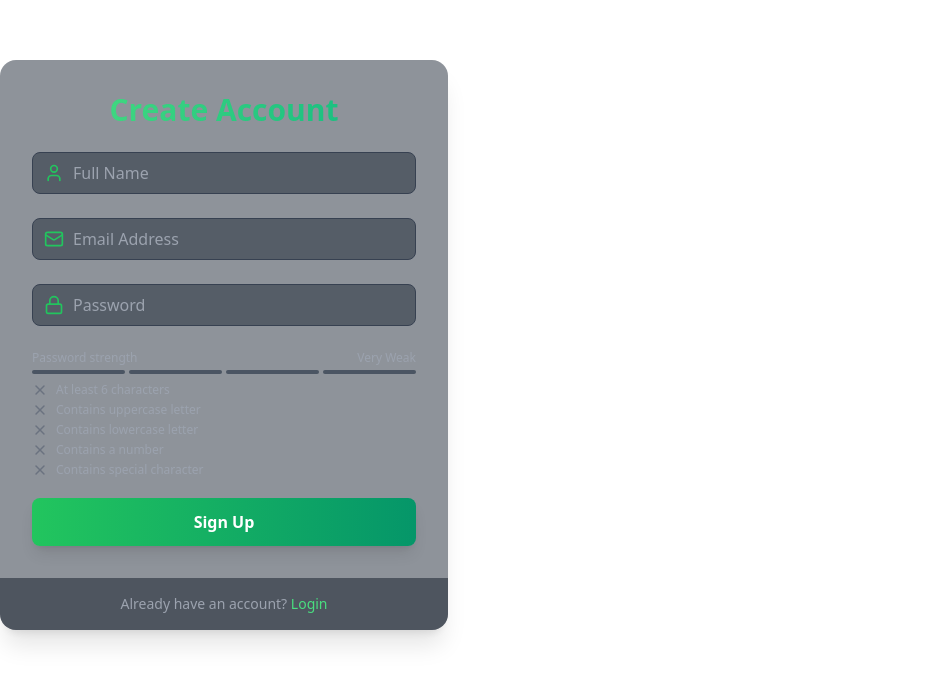
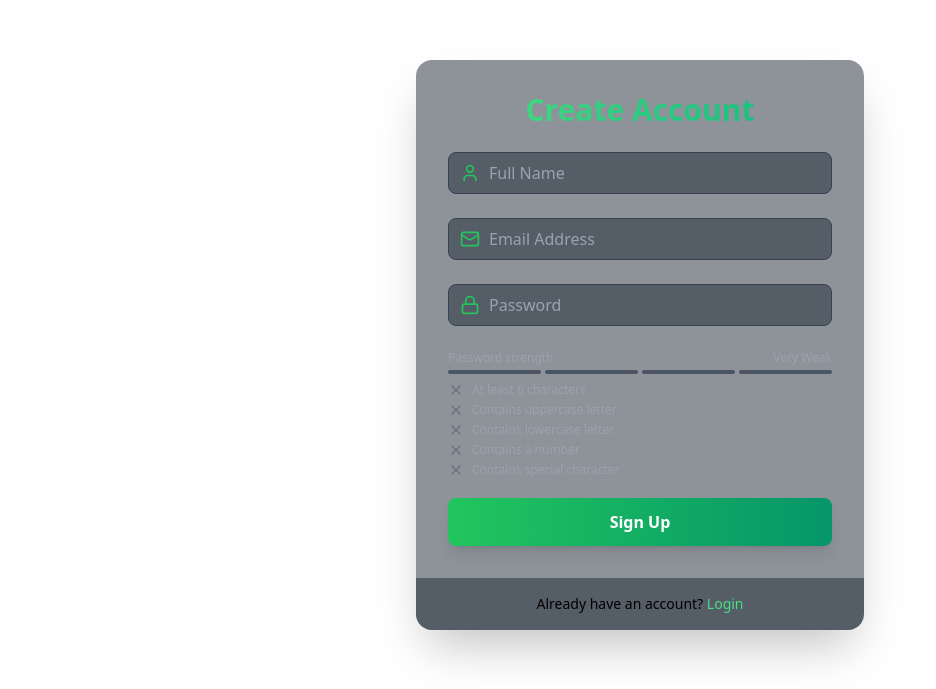
Before and after one commit to jaswanth115/Eventure_Admin, a React (Vite) app in the folder frontend/: page /signup in a window 1280 px wide. Shown: the part 111-800 px from the top of the page, without its empty margins (0-936 px from the left). Built offline with nearby package versions, Linux system fonts and the light colour scheme; no server answers.

Commit message:
all packages page designed

```diff
--- a/frontend/src/App.jsx
+++ b/frontend/src/App.jsx
@@ -61,7 +61,7 @@ function App() {
     >
 
       {isAuthenticated && user?.isVerified && <Header />}
-      <main className="flex-grow pt-20 md:pt-24 lg:pt-28">
+      <main className="flex-grow pt-20 md:pt-24 lg:pt-28 flex items-center justify-center">
       <Routes>
         <Route
           path='/'
--- a/frontend/src/components/Header.jsx
+++ b/frontend/src/components/Header.jsx
@@ -23,7 +23,7 @@ const Header = () => {
           <Link
             to="/"
             className={`font-serif text-black text-sm sm:text-base transform hover:scale-110 transition duration-200 ease-in-out ${
-              location.pathname === "/" ? "border-b-2 border-white" : ""
+              location.pathname === "/" ? "border-b-2 border-gray-800" : ""
             }`}
           >
             All Packages
@@ -34,7 +34,7 @@ const Header = () => {
               <Link
                 to="/create-package"
                 className={`font-serif text-black text-sm sm:text-base transform hover:scale-110 transition duration-200 ease-in-out ${
-                  location.pathname === "/create-package" ? "border-b-2 border-white" : ""
+                  location.pathname === "/create-package" ? "border-b-2 border-gray-800" : ""
                 }`}
               >
                 Create Package
@@ -42,7 +42,7 @@ const Header = () => {
               <Link
                 to="/assign-roles"
                 className={`font-serif text-black text-sm sm:text-base transform hover:scale-110 transition duration-200 ease-in-out ${
-                  location.pathname === "/assign-roles" ? "border-b-2 border-white" : ""
+                  location.pathname === "/assign-roles" ? "border-b-2 border-gray-800" : ""
                 }`}
               >
                 Assign Roles
@@ -50,7 +50,7 @@ const Header = () => {
               <Link
                 to="/orders"
                 className={`font-serif text-black text-sm sm:text-base transform hover:scale-110 transition duration-200 ease-in-out ${
-                  location.pathname === "/orders" ? "border-b-2 border-white" : ""
+                  location.pathname === "/orders" ? "border-b-2 border-gray-800" : ""
                 }`}
               >
                 Orders
@@ -61,7 +61,7 @@ const Header = () => {
             <Link
               to="/create-package"
               className={`font-serif text-black text-sm sm:text-base transform hover:scale-110 transition duration-200 ease-in-out ${
-                location.pathname === "/create-package" ? "border-b-2 border-white" : ""
+                location.pathname === "/create-package" ? "border-b-2 border-gray-800" : ""
               }`}
             >
               Create Package
@@ -71,7 +71,7 @@ const Header = () => {
             <Link
               to="/my_bookings"
               className={`font-serif text-black text-sm sm:text-base transform hover:scale-110 transition duration-200 ease-in-out ${
-                location.pathname === "/my_bookings" ? "border-b-2 border-white" : ""
+                location.pathname === "/my_bookings" ? "border-b-2 border-gray-800" : ""
               }`}
             >
               My Bookings
--- a/frontend/src/components/PackageCard.jsx
+++ b/frontend/src/components/PackageCard.jsx
@@ -32,7 +32,7 @@ const PackageCard = () => {
 
       {/* Management Name in the center */}
       <div className="flex items-center justify-center h-24">
-        <h2 className="font-yuGothic text-lg sm:text-xl font-bold text-coffee text-center truncate">
+        <h2 className="font-yuGothic text-2xl font-bold text-coffee text-center truncate">
           {pkg.management_name}
         </h2>
       </div>
--- a/frontend/src/pages/LoginPage.jsx
+++ b/frontend/src/pages/LoginPage.jsx
@@ -21,7 +21,7 @@ const LoginPage = () => {
 			initial={{ opacity: 0, y: 20 }}
 			animate={{ opacity: 1, y: 0 }}
 			transition={{ duration: 0.5 }}
-			className='max-w-md w-full bg-gray-800 bg-opacity-50 backdrop-filter backdrop-blur-xl rounded-2xl shadow-xl overflow-hidden'
+			className='max-w-md w-full bg-gray-800 bg-opacity-50 backdrop-filter backdrop-blur-xl rounded-2xl shadow-2xl overflow-hidden'
 		>
 			<div className='p-8'>
 				<h2 className='text-3xl font-bold mb-6 text-center bg-gradient-to-r from-green-400 to-emerald-500 text-transparent bg-clip-text'>
--- a/frontend/src/pages/SignUpPage.jsx
+++ b/frontend/src/pages/SignUpPage.jsx
@@ -29,7 +29,7 @@ const SignUpPage = () => {
 			initial={{ opacity: 0, y: 20 }}
 			animate={{ opacity: 1, y: 0 }}
 			transition={{ duration: 0.5 }}
-			className='max-w-md w-full bg-gray-800 bg-opacity-50 backdrop-filter backdrop-blur-xl rounded-2xl shadow-xl
+			className='max-w-md w-full bg-gray-800 bg-opacity-50 backdrop-filter backdrop-blur-xl rounded-2xl shadow-2xl
 			overflow-hidden'
 		>
 			<div className='p-8'>
@@ -76,8 +76,8 @@ const SignUpPage = () => {
 					</motion.button>
 				</form>
 			</div>
-			<div className='px-8 py-4 bg-gray-900 bg-opacity-50 flex justify-center'>
-				<p className='text-sm text-gray-400'>
+			<div className='px-8 py-4 bg-gray-800 bg-opacity-50 flex justify-center'>
+				<p className='text-sm text-white-400'>
 					Already have an account?{" "}
 					<Link to={"/login"} className='text-green-400 hover:underline'>
 						Login
```
Also changed, not shown: frontend/src/pages/AboutCard.jsx (added).
